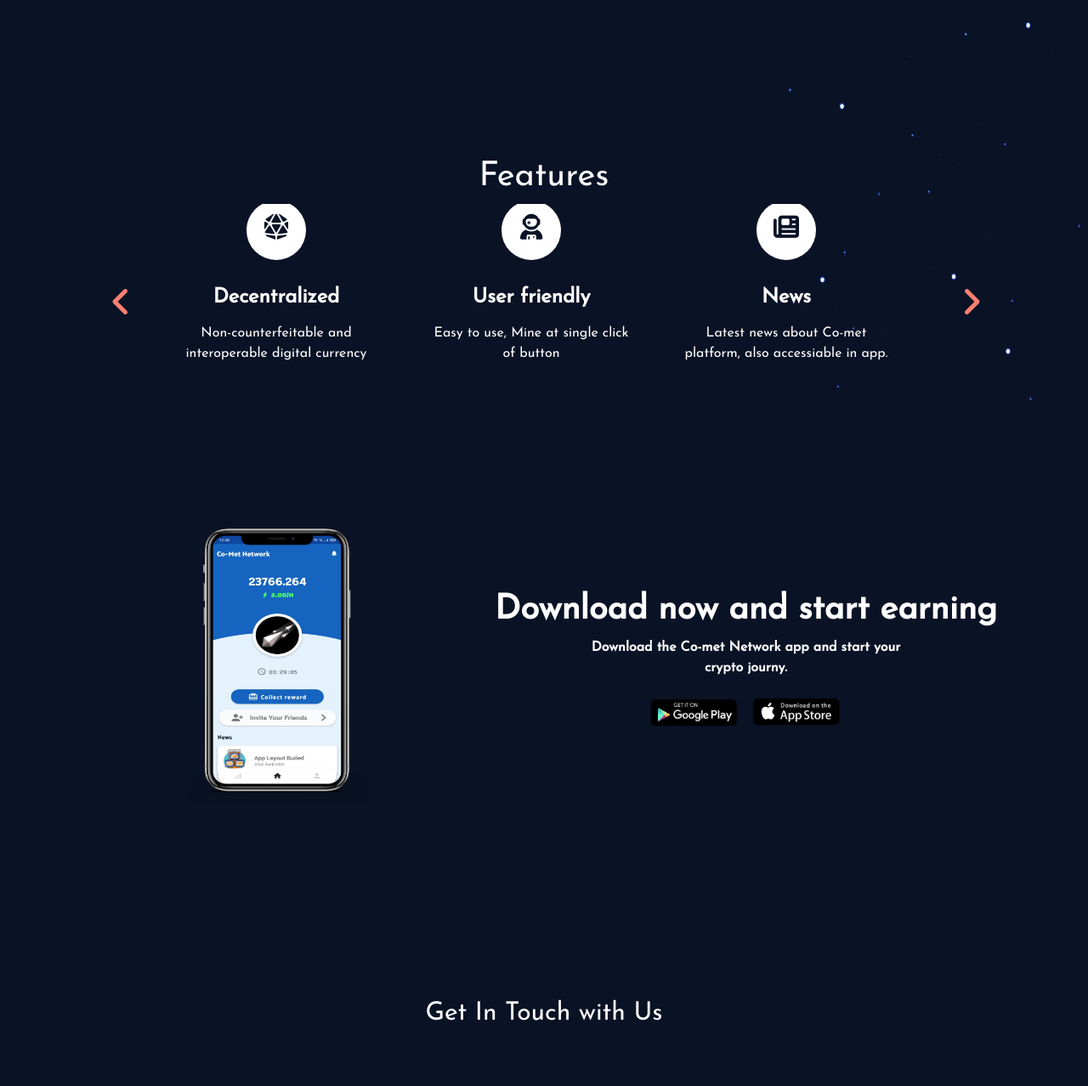
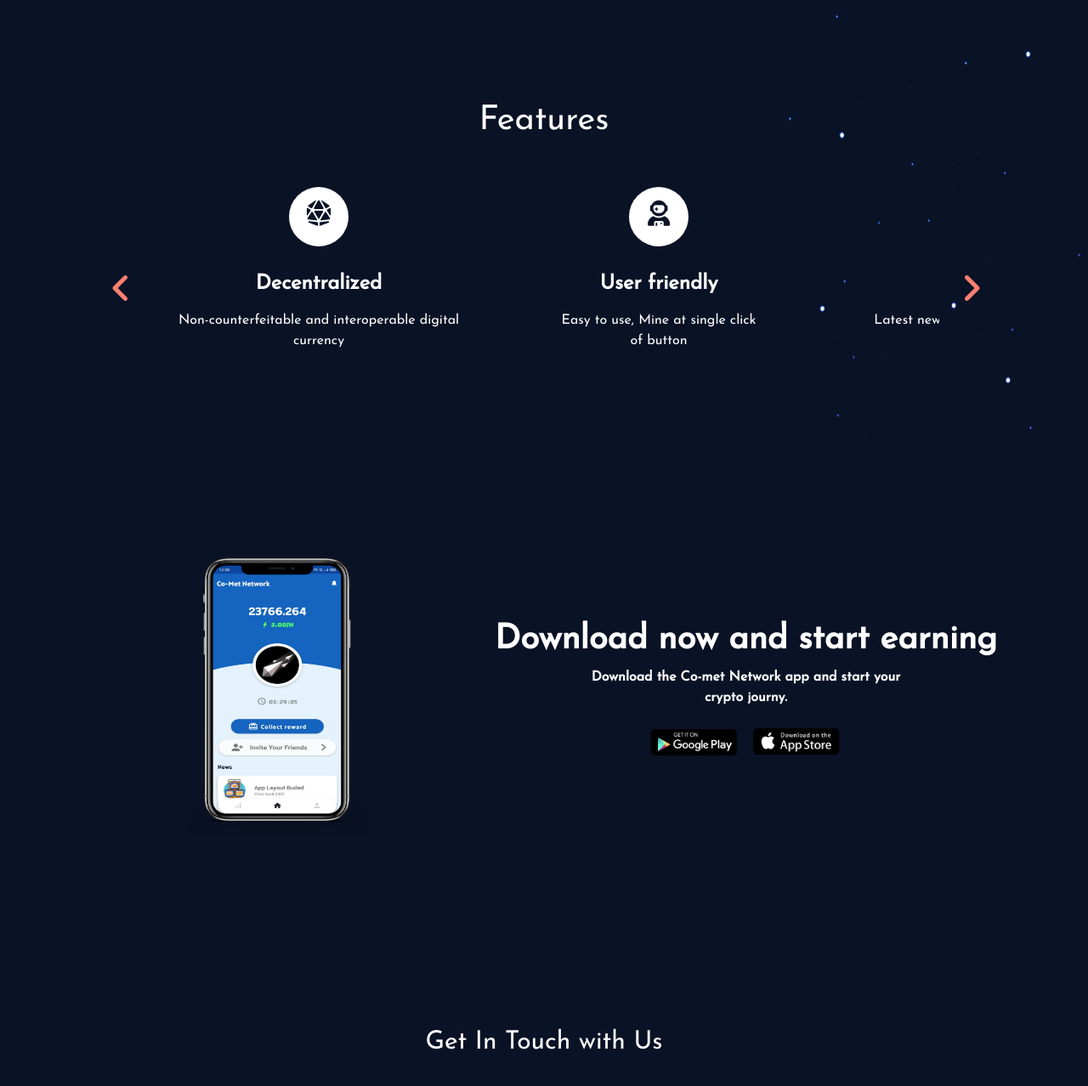
Before and after one commit to comet-network/comet, a plain HTML site: page index.html in a window 1280 px wide. Shown: the part 1006-2284 px from the top of the page at 85% size. Drawn offline with nearby package versions, Linux system fonts and the light colour scheme.

Commit message:
style change

```diff
--- a/style.css
+++ b/style.css
@@ -123,7 +123,7 @@ body{
 .first-txt{
     margin-bottom: 50px;
     width: 100%;
-    height:600px;
+    height:fit-content;
     background-image:linear-gradient(#0a1225,#0a1225);
     background-repeat: no-repeat;
     background-size: 100% 100%;
@@ -194,8 +194,8 @@ body{
     height: fit-content;
 }
 .horizontal-scroll{
-    width: 140%;
-    height: 200px;
+    width: 100%;
+    height: 300px;
     border-radius: 5px;
     display: flex;
     flex-direction: row;
@@ -228,7 +228,7 @@ body{
     transition: 0.5s all ease-out;
 }
 .fea-box{
-    width: 300px;
+    width: 400px;
     height: 400px;
     display: flex;
     justify-content: center;
@@ -246,6 +246,10 @@ body{
 .card h4{
     color: white;
 }
+.card p{
+    color: rgb(255, 255, 255);
+}
+
 .circle{
     height: 70px;
     width: 70px;
@@ -257,14 +261,13 @@ body{
     font-size: 30px;
     border-radius: 50%;
 }
-.card p{
-    color: rgb(255, 255, 255);
-}
 .card:hover .circle{
     background-color: #0a1225;
     color: white;
     transition: 0.5s;
 }
+
+
 
 /* ************************************* Download section starts here */
 .screen-section{
```
